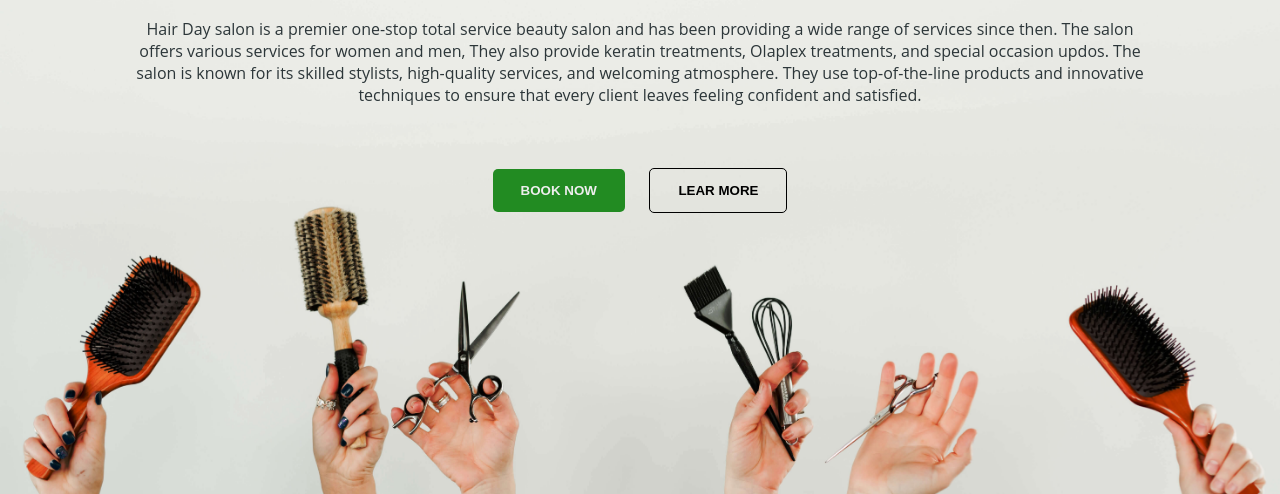
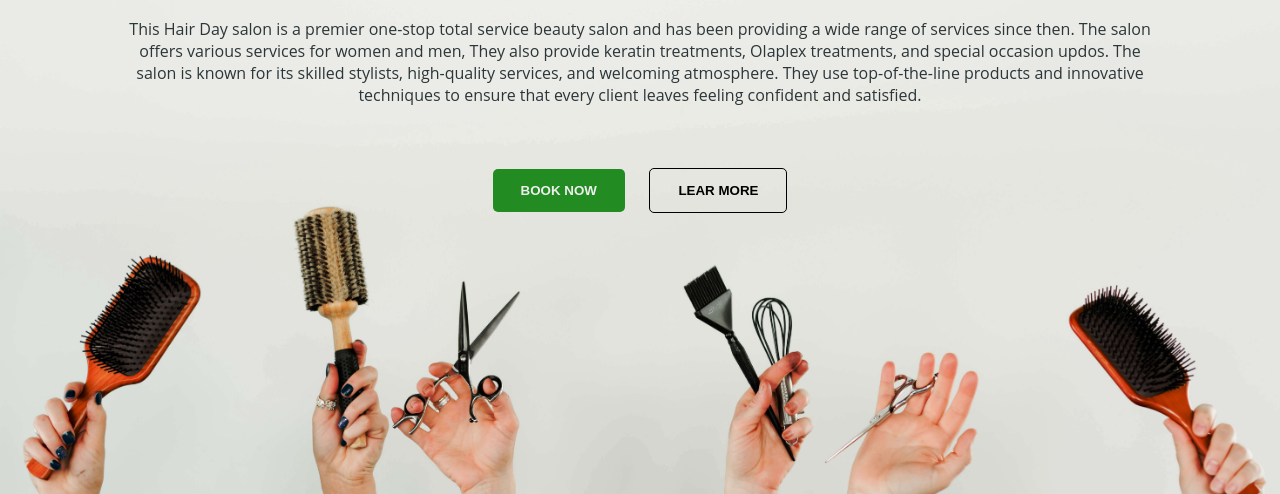
Before and after one commit to y3lly/appdev-ml4, a plain HTML site: page index.html in a window 1280 px wide. Shown: the part 306-800 px from the top of the page. Drawn offline with Linux system fonts and the light colour scheme.

Commit message:
Update index.html

```diff
--- a/index.html
+++ b/index.html
@@ -22,7 +22,7 @@
 <section class=main-section1>
 <article>
 <h1>Hair Day</h1>
-<p>Hair Day salon is a premier one-stop total service beauty salon and has been providing a wide range of services since then. The salon offers various services for women and men, They also provide keratin treatments, Olaplex treatments, and special occasion updos. The salon is known for its skilled stylists, high-quality services, and welcoming atmosphere. They use top-of-the-line products and innovative techniques to ensure that every client leaves feeling confident and satisfied.</p>
+<p>This Hair Day salon is a premier one-stop total service beauty salon and has been providing a wide range of services since then. The salon offers various services for women and men, They also provide keratin treatments, Olaplex treatments, and special occasion updos. The salon is known for its skilled stylists, high-quality services, and welcoming atmosphere. They use top-of-the-line products and innovative techniques to ensure that every client leaves feeling confident and satisfied.</p>
 <button class=button1>Book Now</button>
 <button class=button2>Lear More</button>
 </section>
```
